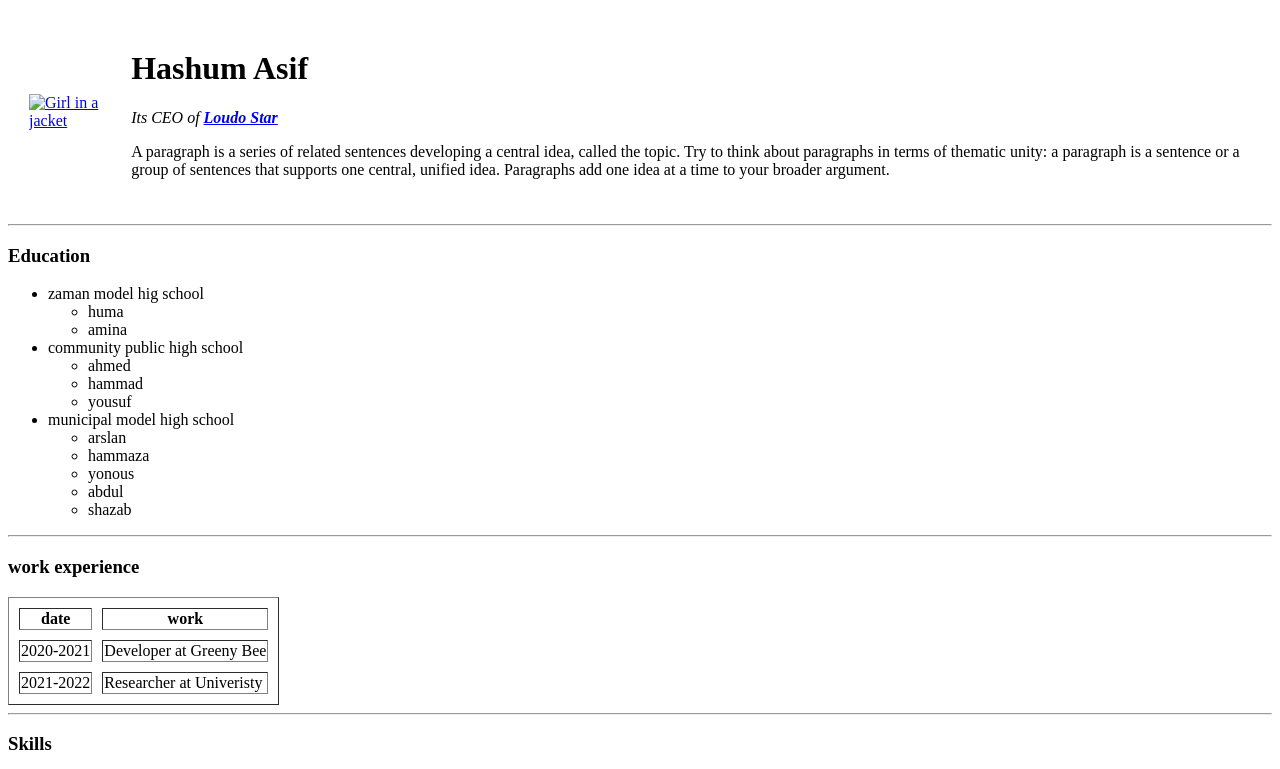
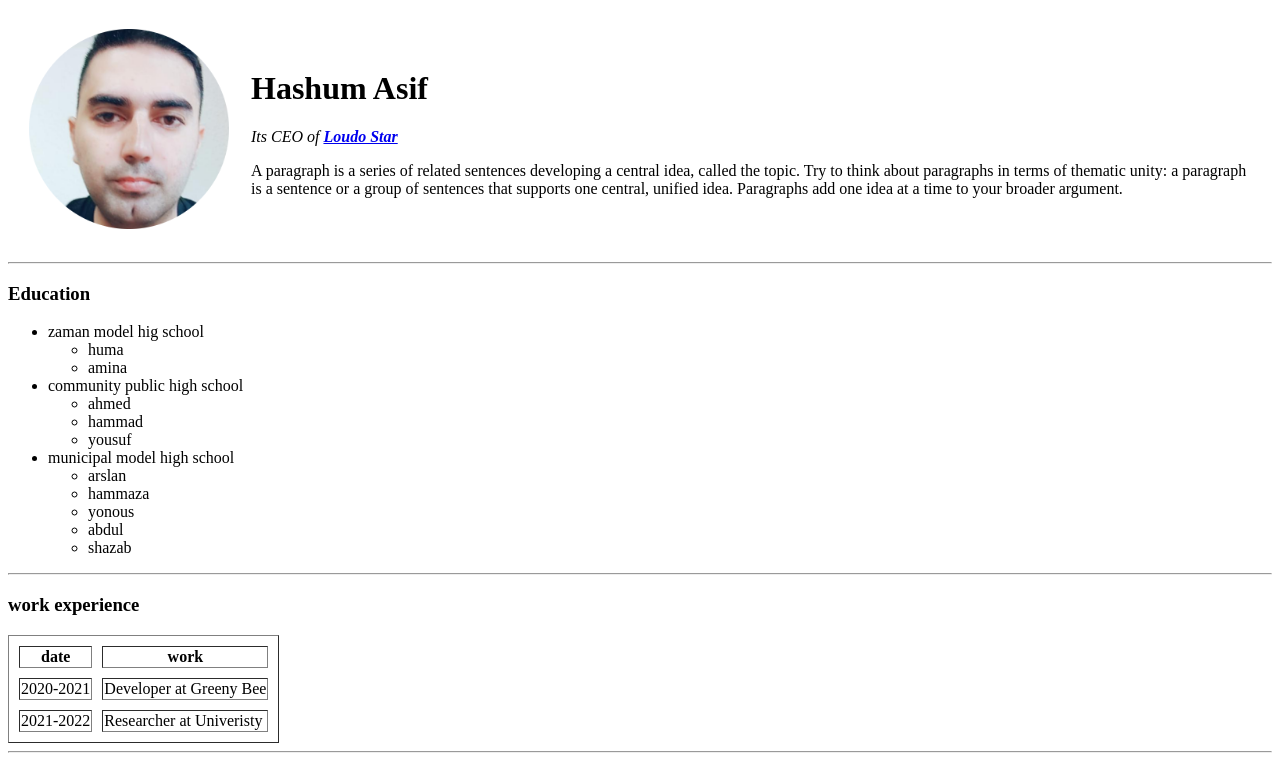
Before and after one commit to Hashumasif/CV, a plain HTML site: page index.html in a window 1280 px wide. Shown: the top 769 px of the page. Drawn offline with Linux system fonts and the light colour scheme.

Commit message:
image address change

```diff
--- a/index.html
+++ b/index.html
@@ -11,7 +11,7 @@
   <table cellspacing="20">
     <tr>
       <td><a href="https://www.linkedin.com/in/hashum-asif-06a877156/">
-          <img src="images/Hashim.jpg" alt="Girl in a jacket" width="200" height="200"></a></td>
+          <img src="Hashim.jpg" alt="Girl in a jacket" width="200" height="200"></a></td>
       <td>
         <h1>Hashum Asif</h1>
         <p><i>Its CEO of <strong><a href="https://play.google.com/store/apps/details?id=com.superking.ludo.star&hl=en&gl=US">Loudo Star</a></strong> </i></p>
```
